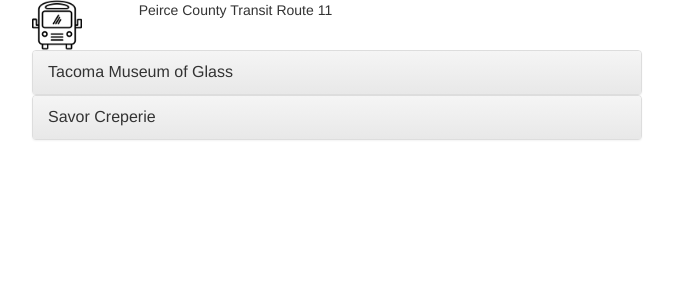
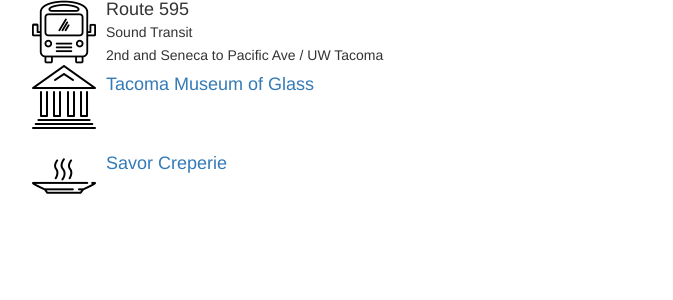
Before and after one commit to bobschriver/transit-dates, a Jekyll site: the page built from _posts/2015-05-26-puget-sound-loop.html, in a window 1280 px wide. Shown: the top 300 px of the page, without its empty margins (303-976 px from the left). Built offline with Jekyll 4.4.1, drawn with Linux system fonts in a browser that asks for light colours; nearby versions of some CDN libraries.

Commit message:
Removing some css

```diff
--- a/_layouts/dates.html
+++ b/_layouts/dates.html
@@ -14,32 +14,45 @@
                 {% if prev_attraction == true %}
                     </div>
                 {% endif %}
-                <div class="transit-item row">
-                    <div class="transit-type col-md-2">
+                <div class="transit-item media">
+                    <div class="transit-icon media-left">
                             {% if item.transit-type == 'bus' %}
-                            <img src="{{ site.baseurl }}/assets/bus.png" width="50" height="50"></img>
+                            <img src="{{ site.baseurl }}/assets/bus.png" class="media-object" style="width: 64px; height: 64px;"></img>
                             {% elsif item.transit-type == 'ferry' %}
-                            <img src="{{ site.baseurl }}/assets/ferry.png" width="50" height="50"></img>
+                            <img src="{{ site.baseurl }}/assets/ferry.png" class="media-object" style="width: 64px; height: 64px;"></img>
                             {% endif %}
-                      </div>
-                      <div class="transit-description col-md-10">
-                            {{ item.description }}
+                    </div>
+                    <div class="media-body">
+                        <h4 class="media-heading">
+                            Route {{ item.route-number }}
+                        </h4>
+                        <h5 class="media-heading">
+                            {{ item.transit-agency }}
+                        </h5>
+                        {{ item.start-location }} to {{item.end-location}}
                     </div>
                 </div>
                 {% elsif item.type == 'attraction' %}
                 {% if prev_attraction == false %}
                     {% assign prev_attraction = true %}
                     {% assign accordion_id = accordion_id + 1 %}
-                    <div class="panel-group" id="{{ accordion_id }}">
+                    <div id="{{ accordion_id }}" role="tablist">
                 {% endif %}
-                    <div class="panel panel-default">
-                        <div class="panel-heading">
-                            <a class="panel-title" data-toggle="collapse" data-parent="{{ accordion_id }}" href="#{{ item.id }}">
-                                {{ item.name }}
-                            </a>
+                    <div class="media">
+                        <div class="media-left">
+                            <img src="{{ site.baseurl }}/assets/{{ item.attraction-type }}.png" class="media-object" style="width: 64px; height: 64px;"></img>
+                        </div>
+                        <div class="media-body">
+                            <div class="media-heading" role="tab">
+                                <h4>
+                            <a data-toggle="collapse" data-parent="{{ accordion_id }}" href="#{{ item.id }}">
+                                    {{ item.name }}
+                                </a>
+                            </h4>
+                        </div>
                         </div>
                     </div>
-                    <div id="{{ item.id }}" class="panel-collapse collapse">
+                    <div id="{{ item.id }}" class="collapse">
                         <div class="panel-body">
                             {{ item.description }}
                         </div>
--- a/_posts/2015-05-26-puget-sound-loop.html
+++ b/_posts/2015-05-26-puget-sound-loop.html
@@ -6,7 +6,12 @@
 items:
     - type: transit
       transit-type: bus
-      description: "Peirce County Transit Route 11"
+      transit-agency: "Sound Transit"
+      route-number: "595"
+      start-location: "2nd and Seneca"
+      end-location: "Pacific Ave / UW Tacoma"
+      link: "http://google.com"
+      map: "http://google.com"
     - type: attraction
       attraction-type: museum
       id: "museum-of-glass"
--- a/_sass/_base.scss
+++ b/_sass/_base.scss
@@ -34,17 +34,6 @@
 %vertical-rhythm {
     margin-bottom: $spacing-unit / 2;
 }
-
-
-
-/**
- * Images
- */
-img {
-    max-width: 100%;
-    vertical-align: middle;
-}
-
 
 
 /**
```
